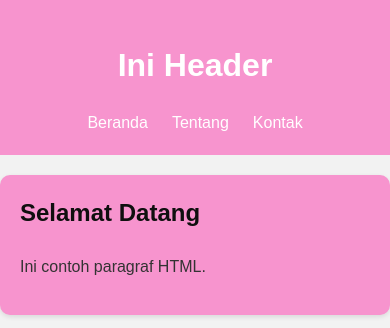
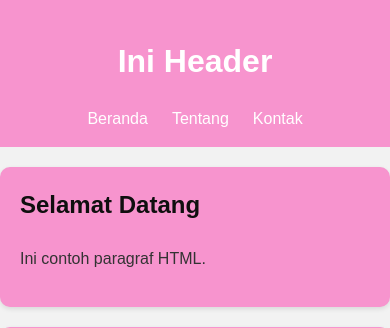
Before and after one commit to 2511500082-source/2511500082-PWD-GB1J-2526O, a PHP site: page /pertemuan-04/index.html in a window 390 px wide. Shown: the top 328 px of the page. Run offline with PHP 8.4, Linux system fonts and the light colour scheme.

Commit message:
styling header mode mobile

```diff
--- a/pertemuan-04/style.css
+++ b/pertemuan-04/style.css
@@ -80,3 +80,11 @@ header li a:active {
     background-color: #90ee90;
     transform: translateY(1px);
 }
+
+@media (max-width: 600px) {
+    header {
+        padding: 16px;
+        position: sticky;
+        top: 0;
+        z-index: 1000;
+    }
```
Also changed, not shown: pertemuan-04/README.md.
